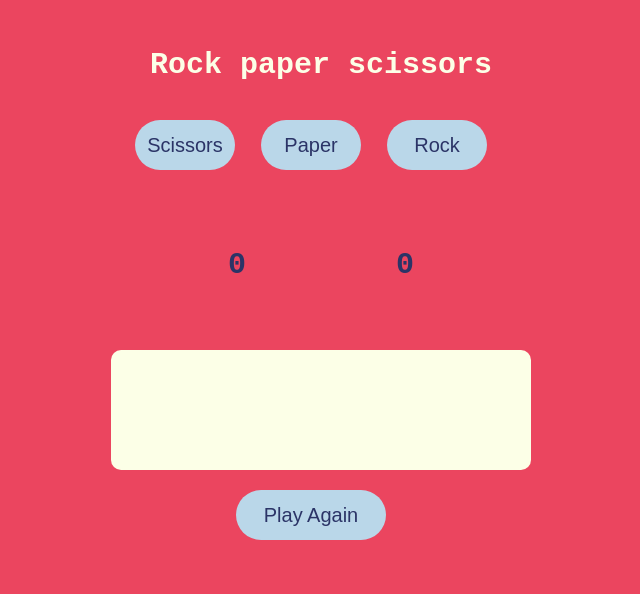
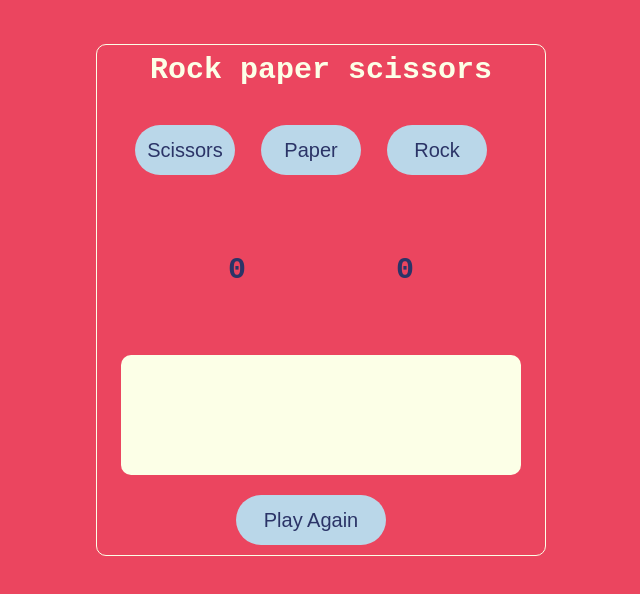
Before and after one commit to LeilanNaeimi/rockpaperscissors, a plain HTML site: page index.html in a window 1280 px wide. Shown: the whole page, without its empty margins (319-959 px from the left). Drawn offline with Linux system fonts and the light colour scheme.

Commit message:
add some css

```diff
--- a/style.css
+++ b/style.css
@@ -23,7 +23,7 @@ html {
 
 h1 {
   color: #fcffe7;
-  margin-bottom: 3rem;
+  margin: 1rem 0 3rem 0;
   font-size: 3rem;
 }
 
@@ -36,6 +36,9 @@ h1 {
   left: 50%;
   transform: translate(-50%, -50%);
   align-items: center;
+  width: 45rem;
+  border: 1px solid #fcffe7;
+  border-radius: 1rem;
 }
 
 .btn {
@@ -56,7 +59,7 @@ h1 {
 }
 
 .text {
-  width: 42rem;
+  width: 40rem;
   height: 12rem;
   background-color: #fcffe7;
   border: none;
```
